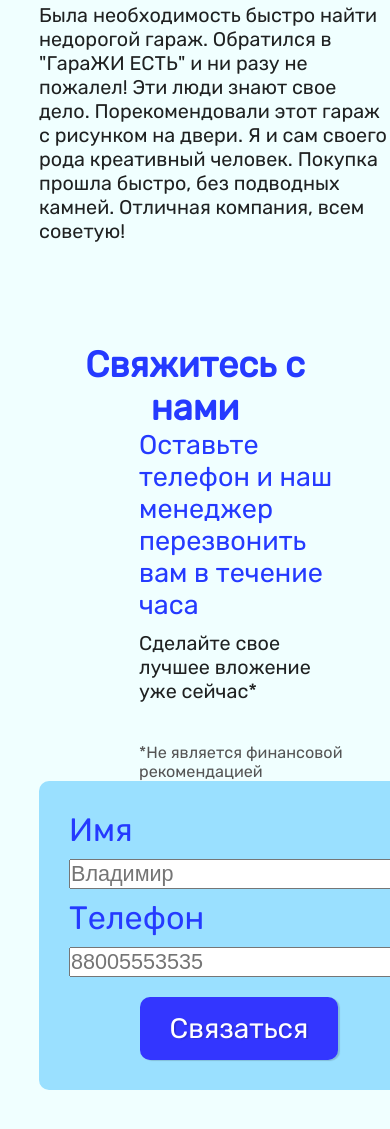
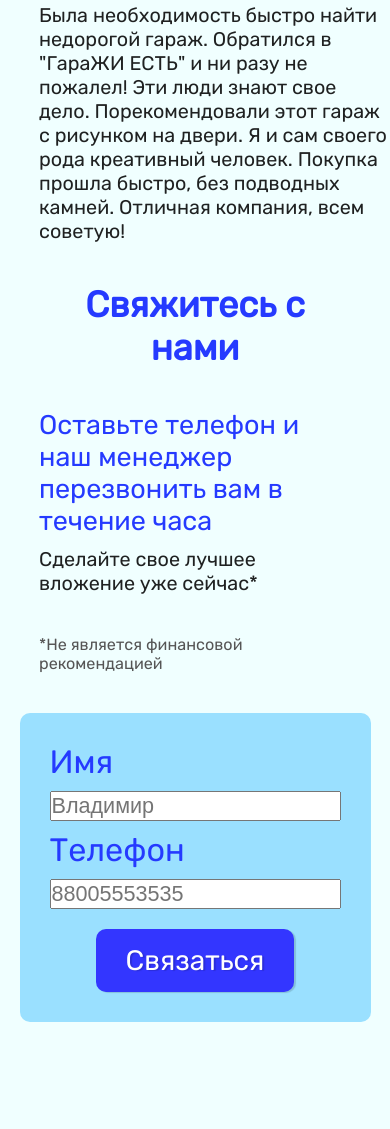
Before and after one commit to DgokeRFeed/garage_landing, a plain HTML site: page index.html in a window 390 px wide. Shown: the part 4624-5753 px from the top of the page. Drawn offline with Linux system fonts and the light colour scheme.

Commit message:
add adaptive for request block

```diff
--- a/css/grid.css
+++ b/css/grid.css
@@ -73,7 +73,6 @@
 
   .column-1-2 {
     width: 100%;
-    margin: 0 auto;
   }
 
 }
--- a/css/request.css
+++ b/css/request.css
@@ -1,13 +1,18 @@
+#request .wrapper {
+  justify-content: space-around;
+}
+
 .request-description {
   display: flex;
   flex-direction: column;
   justify-content: center;
-  padding-left: 100px;
+/*  padding-left: 100px;*/
 }
 
 .request-form {
   width: 400px;
   padding: 30px;
+  margin-left: 50px;
   display: flex;
   flex-direction: column;
   justify-content: space-around;
@@ -25,3 +30,22 @@
 .input-text {
   font-size: 1em;
 }
+
+.form-center {
+
+}
+
+@media (max-width:  1000px) {
+  #request {
+    justify-content: center;
+  }
+
+  .request-form {
+    margin-left: 0;
+  }
+
+  .form-center {
+    display: flex;
+    justify-content: center;
+  }
+}
--- a/index.html
+++ b/index.html
@@ -204,7 +204,7 @@
 
   <div id="request" class="buffer-bottom-large">
     <div class="container">
-      <h2 class="title-main text-center buffer-top-large">Свяжитесь с нами</h2>
+      <h2 class="title-main text-center buffer-top">Свяжитесь с нами</h2>
       <div class="wrapper">
         <div class="column-1-2 buffer-top">
           <div class="request-description">
@@ -215,6 +215,7 @@
         </div>
 
         <div class="column-1-2 buffer-top">
+          <div class="form-center">
             <div class="request-form">
               <p class="text-large">Имя</p>
               <input class="input-text buffer-top-small" type="text" name="first-name" placeholder="Владимир">
@@ -228,5 +229,6 @@
         </div>
       </div>
     </div>
+  </div>
 </body>
 </html>
```
Lines whose indentation alone changed are shown as unchanged.
